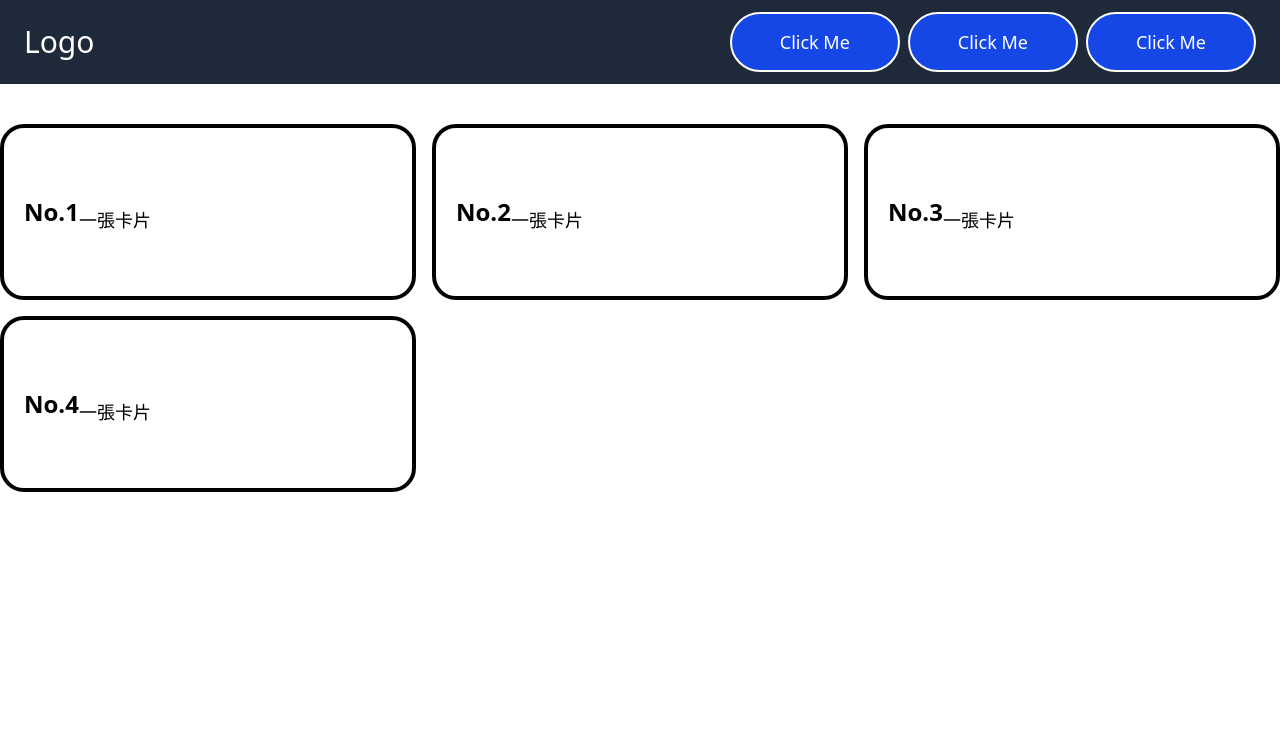
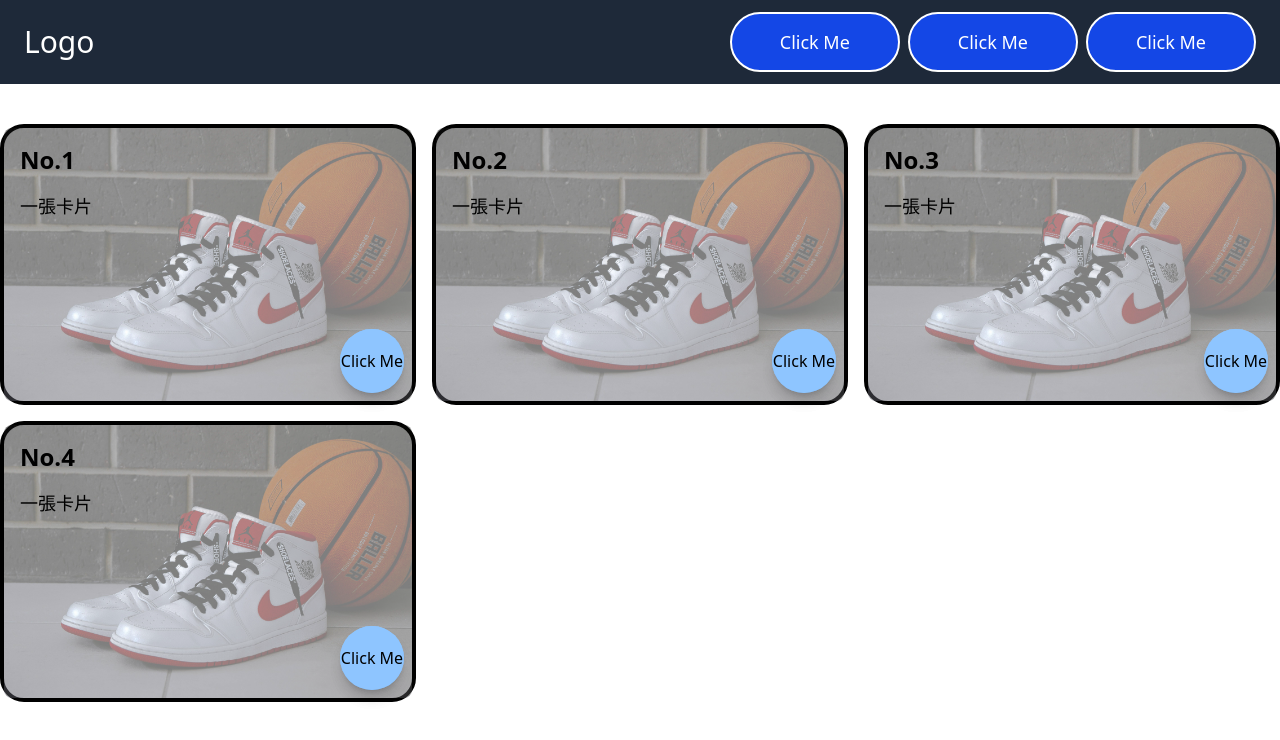
Before and after one commit to jeff0518/tailwind-learning, a React (Vite) app: page / in a window 1280 px wide. Shown: the top 740 px of the page. Built offline with nearby package versions, Linux system fonts and the light colour scheme.

Commit message:
fix: card style

```diff
--- a/src/component/Button.tsx
+++ b/src/component/Button.tsx
@@ -2,14 +2,24 @@ import { ReactNode } from "react";
 
 interface ButtonProps {
   children: ReactNode;
+  variant: "default" | "clear";
 }
 
-const Button = ({ children }: ButtonProps) => {
+const Button = ({ children, variant = "default" }: ButtonProps) => {
+  let baseStyles =
+    "rounded-full border-2 bg-blue-700 px-12 py-3 text-lg text-white cursor-pointer hover:bg-transparent hover:text-indigo-600";
+
+  switch (variant) {
+    case "clear":
+      baseStyles =
+        "h-16 w-16 flex items-center justify-center rounded-full bg-blue-300 shadow-lg cursor-pointer";
+      break;
+    default:
+      break;
+  }
   return (
     <>
-      <button className="rounded-full border-2 bg-blue-700 px-12 py-3 text-lg text-white hover:bg-transparent hover:text-indigo-600">
-        {children}
-      </button>
+      <button className={baseStyles}>{children}</button>
     </>
   );
 };
--- a/src/component/Card.tsx
+++ b/src/component/Card.tsx
@@ -1,4 +1,6 @@
 import { ReactNode } from "react";
+import Button from "./Button";
+import nikeImage from "../../public/nike.jpg";
 
 interface CardProps {
   children: ReactNode;
@@ -7,12 +9,21 @@ interface CardProps {
 
 const Card = ({ children, title }: CardProps) => {
   return (
-    <a href="/">
-      <div className="h-44 rounded-3xl border-4 border-black bg-white p-5 flex items-center hover:bg-yellow-200">
-        <div className="text-2xl font-bold">{title}</div>
-        <div className="mt-4 text-lg font-medium">{children}</div>
+    <div>
+      <div className="rounded-3xl border-4 border-black bg-white flex flex-col items-center hover:bg-yellow-200 relative">
+        <img src={nikeImage} className="rounded-lg opacity-50" />
+        <div className="absolute left-0 top-0 p-4">
+          <div className="text-2xl font-bold">{title}</div>
+          <div className="mt-4 text-lg font-medium">{children}</div>
+        </div>
+        <div className="absolute right-2 bottom-2 h-16 w-16 flex items-center justify-center rounded-full bg-blue-300 shadow-lg">
+          Circle
+        </div>
+        <div className="absolute right-2 bottom-2">
+          <Button variant="clear">Click Me</Button>
+        </div>
       </div>
-    </a>
+    </div>
   );
 };
 
--- a/src/component/Header.tsx
+++ b/src/component/Header.tsx
@@ -10,9 +10,9 @@ const Header = () => {
           </a>
         </div>
         <div className="flex flex-col sm:flex-row gap-2">
-          <Button>Click Me</Button>
-          <Button>Click Me</Button>
-          <Button>Click Me</Button>
+          <Button variant="default">Click Me</Button>
+          <Button variant="default">Click Me</Button>
+          <Button variant="default">Click Me</Button>
         </div>
       </div>
     </header>
```
Also changed, not shown: public/nike.jpg (added).
